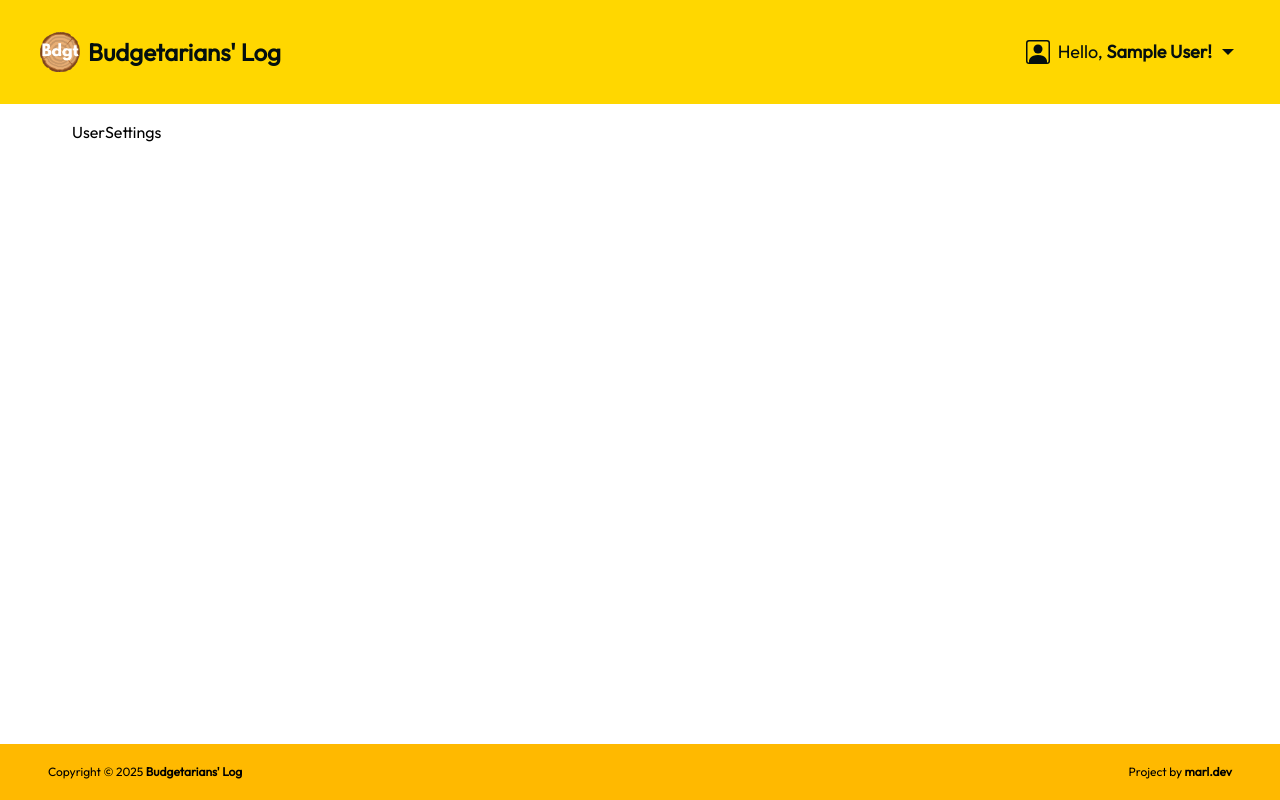
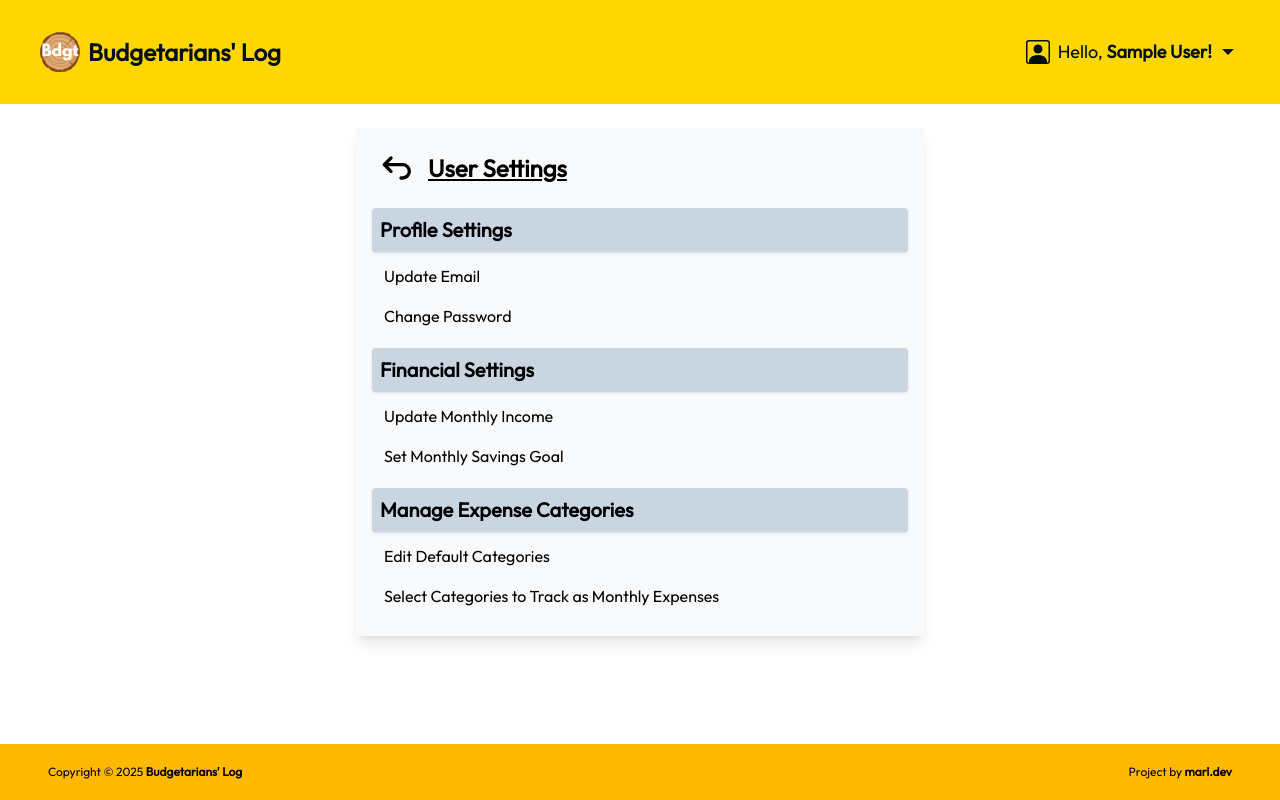
Before and after one commit to marlmunar/budget-tracker, a React (Vite) app in the folder frontend/: page /settings in a window 1280 px wide. Built offline with nearby package versions, Linux system fonts and the light colour scheme; sample sign-in values are in the browser's storage.

Commit message:
Layed-out the ui for the user settings

```diff
--- a/frontend/src/main.jsx
+++ b/frontend/src/main.jsx
@@ -20,7 +20,6 @@ import LogScreen from "./pages/LogScreen.jsx";
 import PrivateRoute from "./components/PrivateRoute.jsx";
 import Loading from "./pages/Loading.jsx";
 import Visualize from "./components/Visualize.jsx";
-import UserProfile from "./components/UserProfile.jsx";
 import UserSettings from "./pages/UserSettings.jsx";
 import NewTabChecker from "./components/NewTabChecker.jsx";
 
--- a/frontend/src/pages/UserSettings.jsx
+++ b/frontend/src/pages/UserSettings.jsx
@@ -1,7 +1,62 @@
-import React from "react";
+import { TbArrowBackUp } from "react-icons/tb";
+import { Link } from "react-router-dom";
+const UserSettings = () => {
+  return (
+    <main className="lg:w-[50%] mx-auto mt-2 rounded p-2 shadow-lg bg-gray-50">
+      <div className="flex gap-2 text-2xl items-center p-2">
+        <Link className="log-button" to="/profile">
+          <TbArrowBackUp />
+        </Link>
 
-const UserSettings = () => {
-  return <div>UserSettings</div>;
+        <h2 className="text-2xl font-semibold underline">User Settings</h2>
+      </div>
+      <div className="flex flex-col gap-2 p-2">
+        <section>
+          <h3 className="shadow bg-slate-300 rounded text-xl font-semibold p-2">
+            Profile Settings
+          </h3>
+          <ul className="p-2  flex flex-col gap-2 *:p-1">
+            <li>
+              <button type="button">Update Email</button>
+            </li>
+            <li>
+              <button type="button">Change Password</button>
+            </li>
+          </ul>
+        </section>
+
+        <section>
+          <h3 className="shadow bg-slate-300 rounded text-xl font-semibold p-2">
+            Financial Settings
+          </h3>
+          <ul className="p-2  flex flex-col gap-2 *:p-1">
+            <li>
+              <button type="button">Update Monthly Income</button>
+            </li>
+            <li>
+              <button type="button">Set Monthly Savings Goal</button>
+            </li>
+          </ul>
+        </section>
+
+        <section>
+          <h3 className="shadow bg-slate-300 rounded text-xl font-semibold p-2">
+            Manage Expense Categories
+          </h3>
+          <ul className="p-2  flex flex-col gap-2 *:p-1">
+            <li>
+              <button type="button">Edit Default Categories</button>
+            </li>
+            <li>
+              <button type="button">
+                Select Categories to Track as Monthly Expenses
+              </button>
+            </li>
+          </ul>
+        </section>
+      </div>
+    </main>
+  );
 };
 
 export default UserSettings;
```
